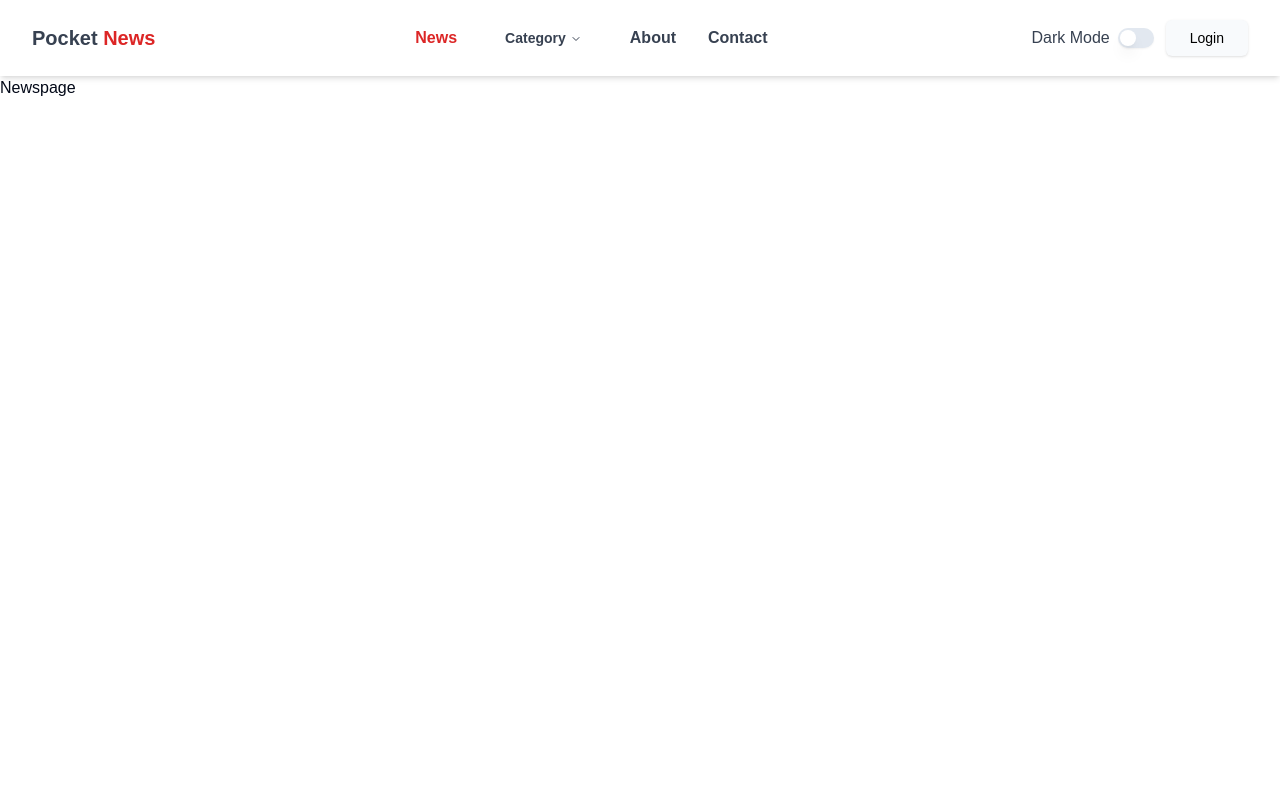
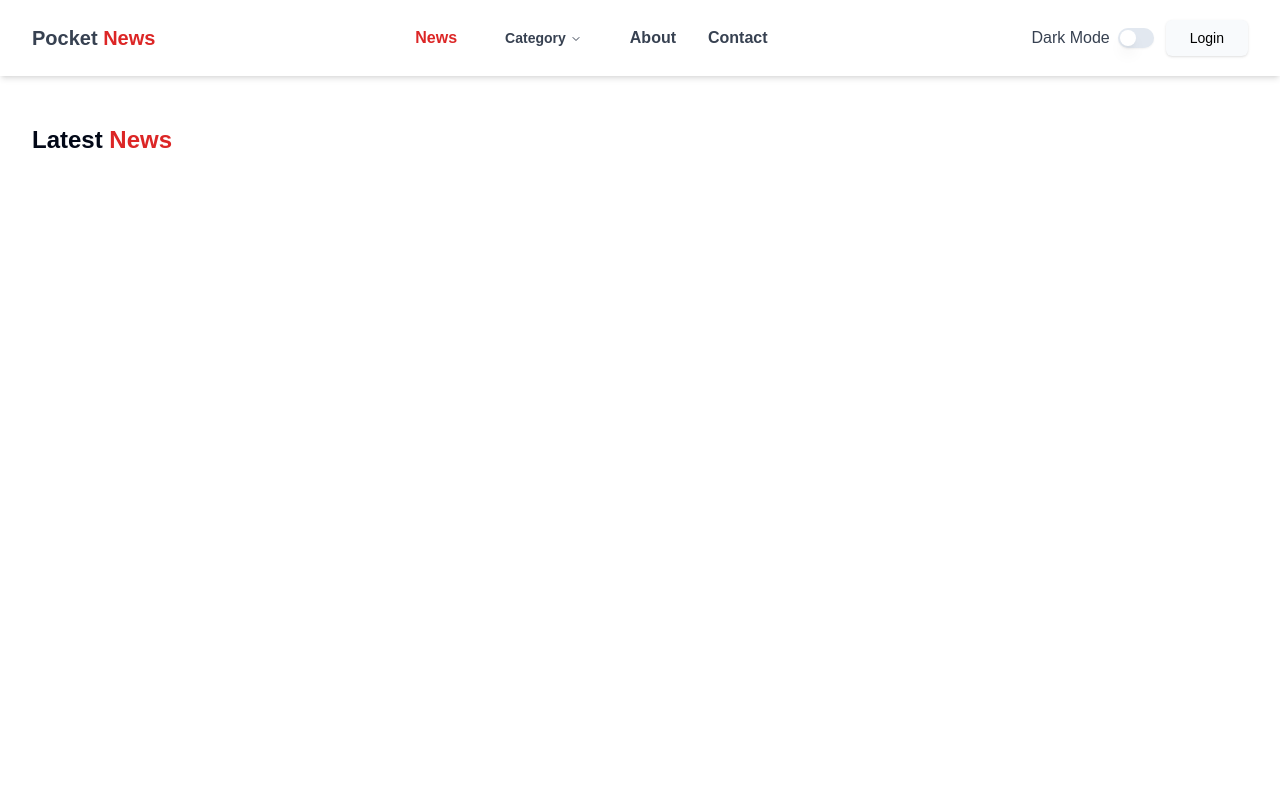
Before and after one commit to debarup24/PocketNews-a-news-portal, a Next.js app: page /news in a window 1280 px wide. Shown: the top 800 px of the page. Built offline with nearby package versions, Linux system fonts and the light colour scheme.

Commit message:
news portal

```diff
--- a/src/app/layout.tsx
+++ b/src/app/layout.tsx
@@ -31,7 +31,7 @@
         className={`${geistSans.variable} ${geistMono.variable} antialiased`}
       >
         <Navbar/>
-        <main className="min-h-screen"> {children} </main>
+        <main className="min-h-screen max-w-7xl mx-auto px-4 sm:px-6 lg:px-8"> {children} </main>
 
         <Footer/>
       </body>
--- a/src/app/news/page.tsx
+++ b/src/app/news/page.tsx
@@ -2,7 +2,9 @@
 
 const Newspage = () => {
   return (
-    <div>Newspage</div>
+    <section className='py-12'>
+    <h2 className='text-2xl font-semibold'>Latest <span className='text-red-600'>News</span></h2>
+    </section>
   )
 }
 
```
